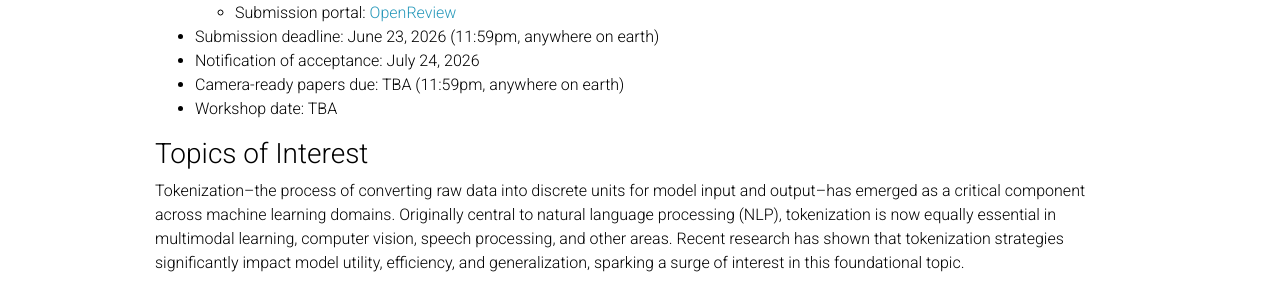
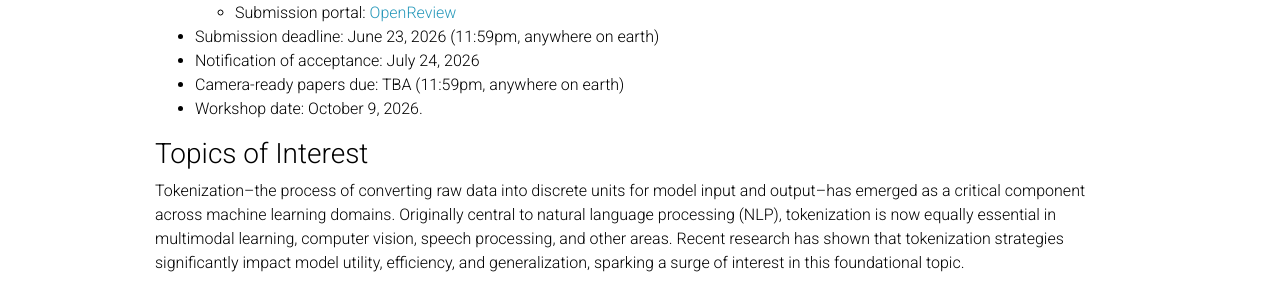
Before and after one commit to tokenization-workshop/tokenization-workshop.github.io, a Jekyll site: the page built from _pages/home.md, in a window 1280 px wide and 900 px high, scrolled down 422 px. Shown: the part 161-453 px from the top of the window. Built offline with Jekyll 4.4.1, drawn with Linux system fonts in a browser that asks for light colours; comment, search, counter and statistics services are not loaded; a style sheet for code colours, icons or effects is not loaded.

Commit message:
Update home.md

```diff
--- a/_pages/home.md
+++ b/_pages/home.md
@@ -16,7 +16,7 @@ nav_order: 1
 * Submission deadline: June 23, 2026 (11:59pm, anywhere on earth)
 * Notification of acceptance: July 24, 2026
 * Camera-ready papers due: TBA (11:59pm, anywhere on earth)
-* Workshop date: TBA
+* Workshop date: October 9, 2026.
 
 
 ### Topics of Interest
```
